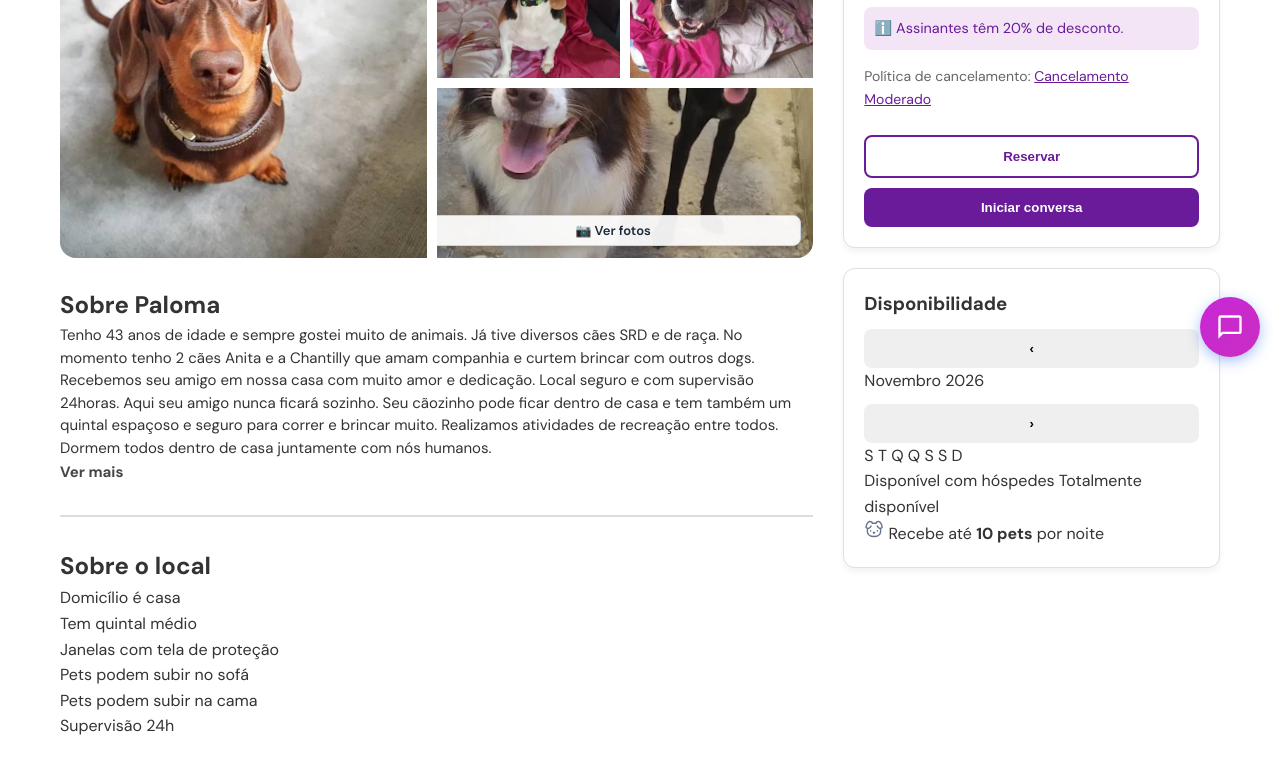
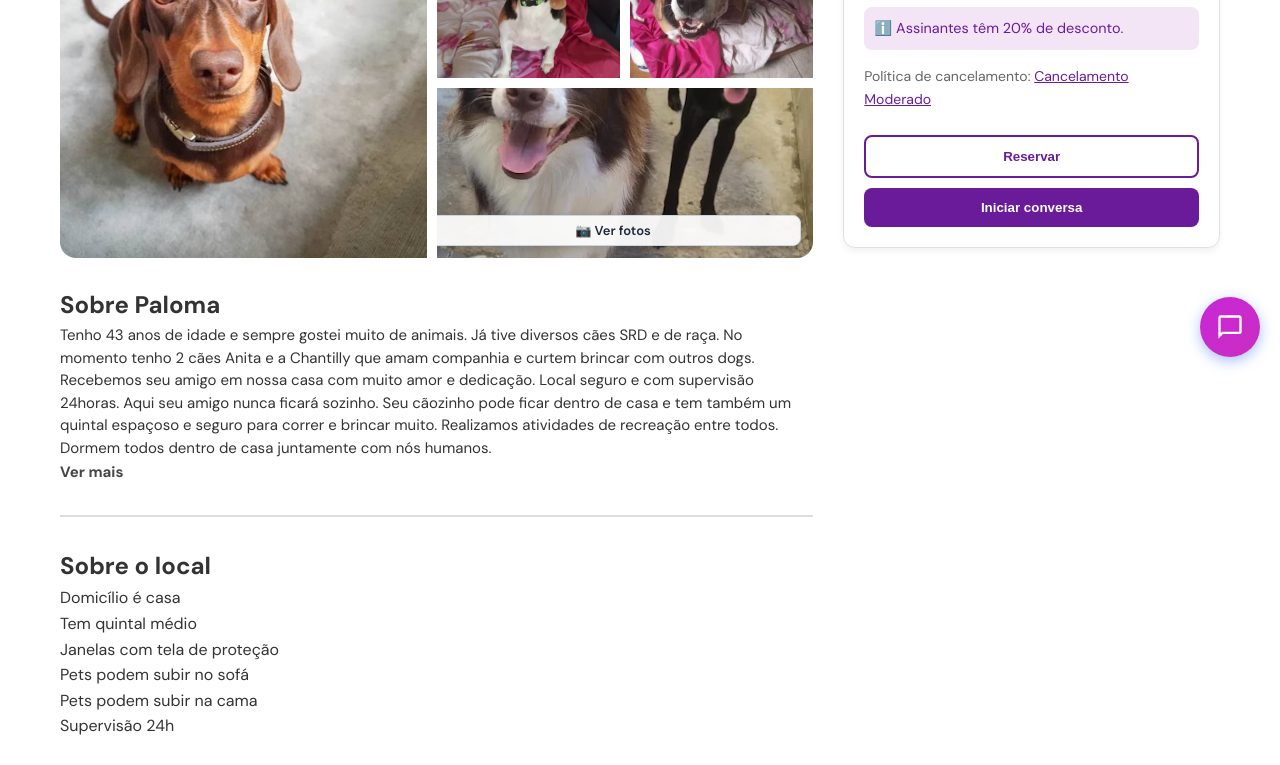
Before and after one commit to Humberto-SENAI/Pet_House, a plain HTML site: page index.html in a window 1280 px wide. Shown: the part 423-1188 px from the top of the page. Drawn offline with Linux system fonts and the light colour scheme.

Commit message:
Update index.html

```diff
--- a/index.html
+++ b/index.html
@@ -226,47 +226,6 @@
 
                 <button type="button" id="btn-iniciar-conversa" class="solid">Iniciar conversa</button>
             </div>
-
-  <!-- Card do Calendário de Disponibilidade -->
-            <div class="card" id="card-calendario">
-                <h3 class="cal-titulo">Disponibilidade</h3>
-
-                <div class="cal-topo">
-                    <button type="button" id="cal-mes-anterior" aria-label="Mês anterior">&lsaquo;</button>
-                    <span id="cal-mes-ano">Novembro 2026</span>
-                    <button type="button" id="cal-mes-proximo" aria-label="Próximo mês">&rsaquo;</button>
-                </div>
-
-                <div class="cal-dias-semana">
-                    <span>S</span>
-                    <span>T</span>
-                    <span>Q</span>
-                    <span>Q</span>
-                    <span>S</span>
-                    <span>S</span>
-                    <span>D</span>
-                </div>
-
-                <div id="cal-grade-dias" class="cal-grade-dias"></div>
-
-                <div class="cal-legenda">
-                    <span><i class="ponto azul"></i> Disponível com hóspedes</span>
-                    <span><i class="ponto verde"></i> Totalmente disponível</span>
-                </div>
-
-                <p id="cal-status-clique" class="cal-status-clique"></p>
-
-                <div class="cal-rodape">
-                    <svg width="20" height="20" style="width: 20px !important; height: 20px !important; min-width: 20px; flex-shrink: 0;" viewBox="0 0 24 24" fill="none" stroke="#64748b" stroke-width="1.7" stroke-linecap="round" stroke-linejoin="round">
-                        <path d="M10 5.172C10 3.782 8.423 2.679 6.5 3c-2.823.47-4.113 6.006-4 7 .08.703 1.725 1.722 3.656 1 1.261-.472 1.96-1.45 2.344-2.5"/>
-                        <path d="M14.267 5.172c0-1.39 1.577-2.493 3.5-2.172 2.823.47 4.113 6.006 4 7-.08.703-1.725 1.722-3.656 1-1.261-.472-1.855-1.45-2.239-2.5"/>
-                        <path d="M8 14v.5"/>
-                        <path d="M16 14v.5"/>
-                        <path d="M11.25 16.25h1.5L12 17l-.75-.75Z"/>
-                        <path d="M4.42 11.247A13.152 13.152 0 0 0 4 14.556C4 18.728 7.582 21 12 21s8-2.272 8-6.444c0-1.061-.162-2.2-.493-3.309m-9.243-6.082A8.801 8.801 0 0 1 12 5c.78 0 1.5.108 2.161.306"/>
-                    </svg>
-                    <span>Recebe até <strong>10 pets</strong> por noite</span>
-                </div>
             </div>
         </aside>
     </main>
```
